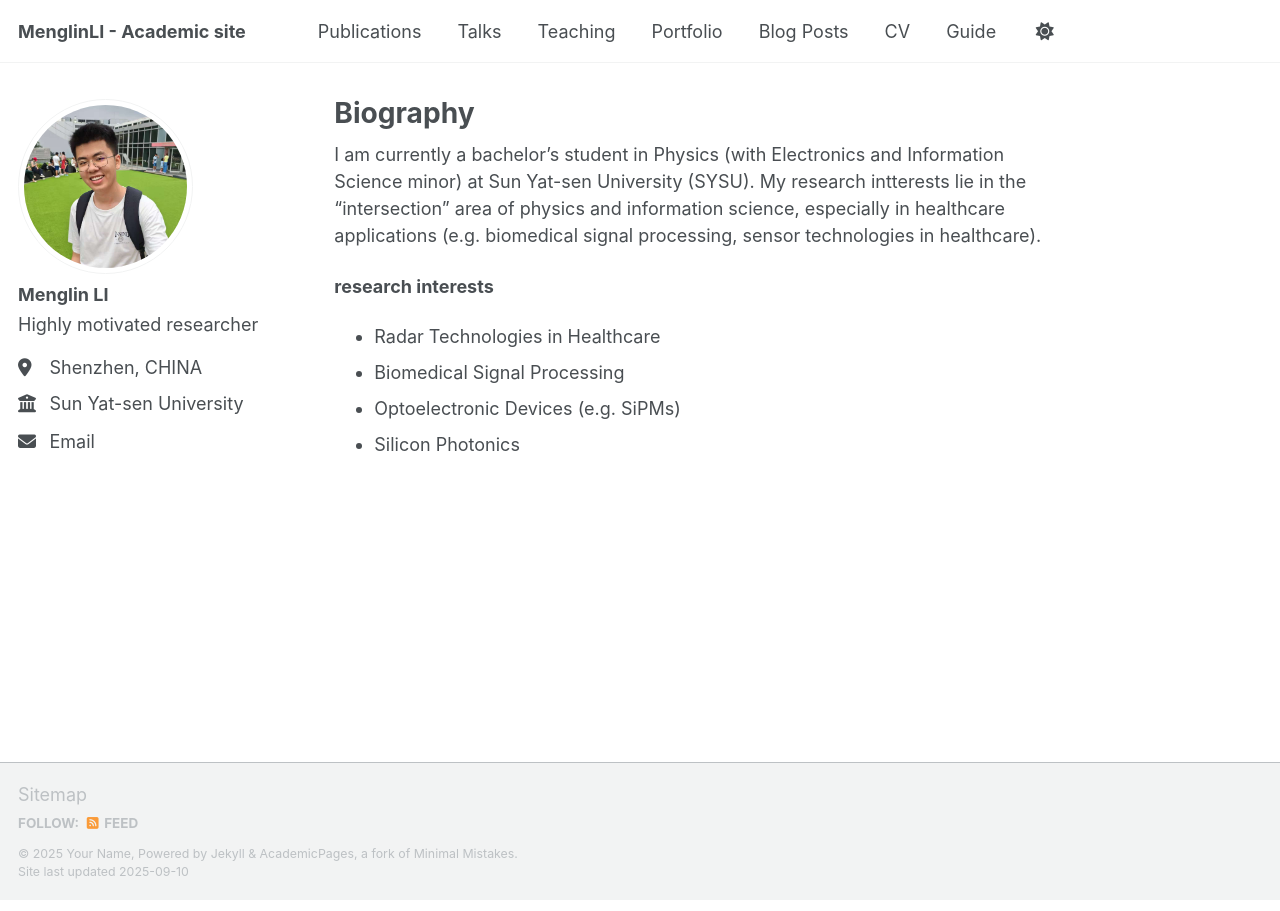
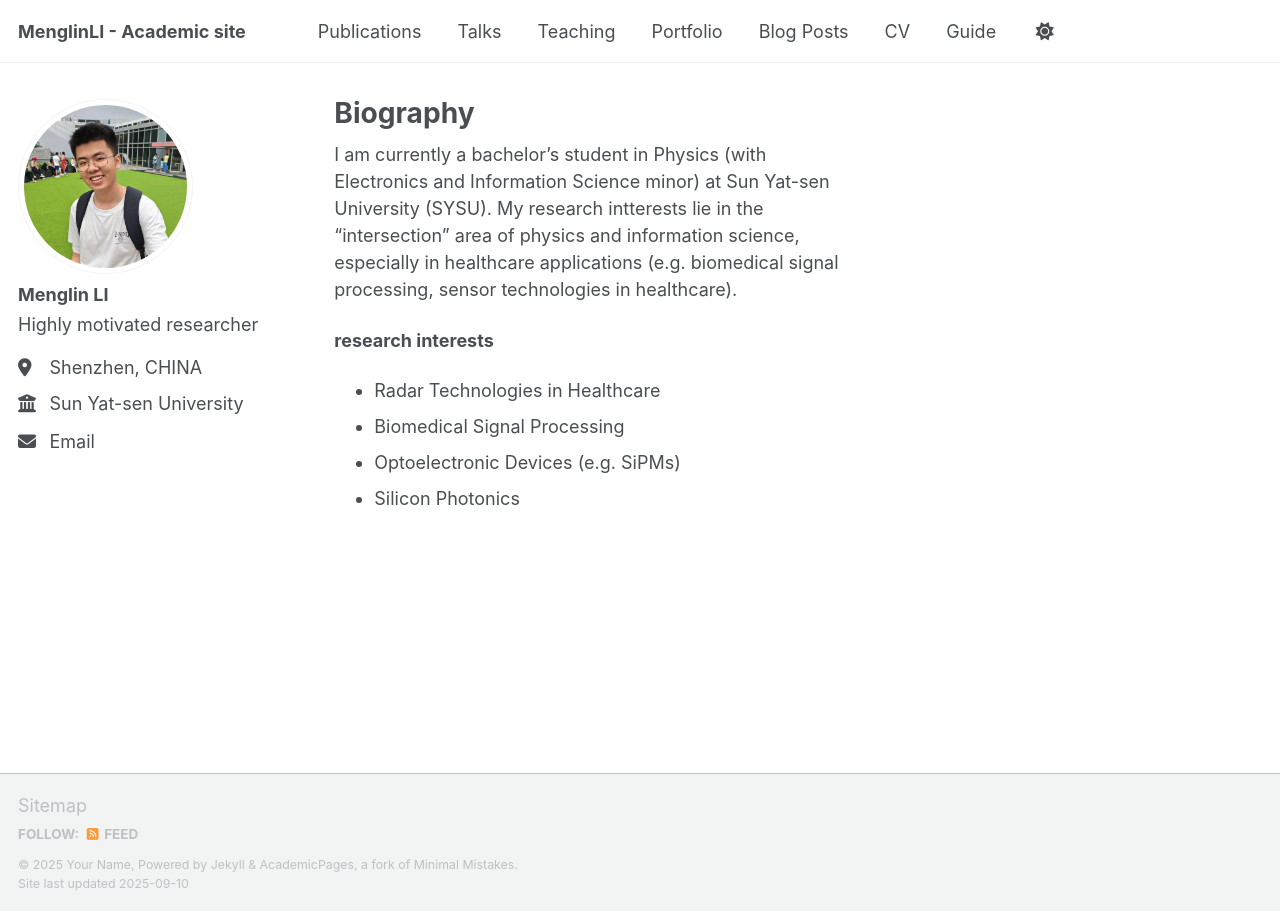
Before and after one commit to li-menglin/li-menglin.github.io, a Jekyll site: the page built from _pages/about.md, in a window 1280 px wide. Built offline with Jekyll 4.4.1, drawn with Linux system fonts in a browser that asks for light colours; a script that is not in the unit is left out.

Commit message:
Update _page.scss

```diff
--- a/_sass/layout/_page.scss
+++ b/_sass/layout/_page.scss
@@ -20,7 +20,7 @@
   @include breakpoint($large) {
     @include span(9 of 12 last);
     //@include prefix(0.5 of 12);
-    @include suffix(2 of 12);
+    @include suffix(4 of 12);
   }
 
   .page__inner-wrap {
```
